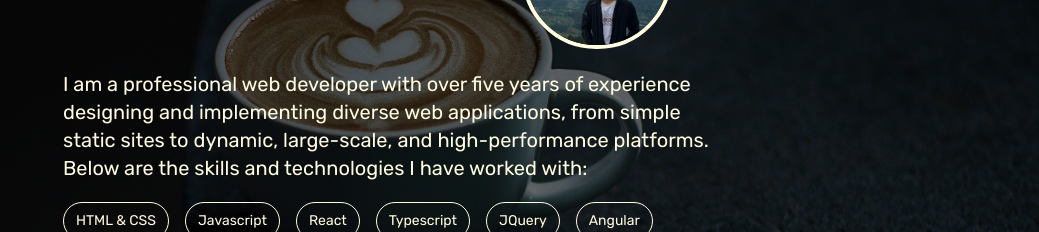
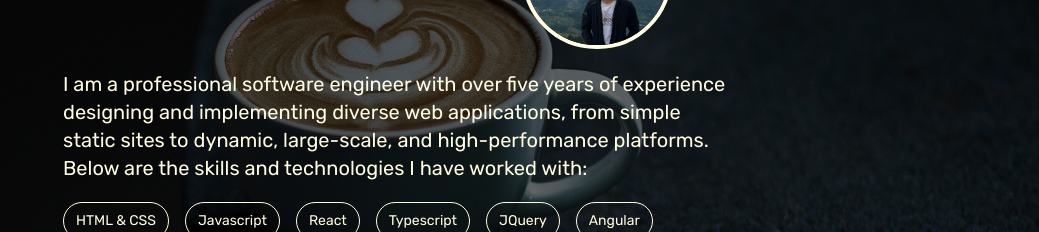
Before and after one commit to myothiha97/portfolio-v2, a Next.js app: page / in a window 1280 px wide. Shown: the part 280-512 px from the top of the page, without its empty margins (241-1280 px from the left). Built offline with nearby package versions, Linux system fonts and the light colour scheme.

Commit message:
feat: update info for intro section and experiences section

```diff
--- a/components/sections/Experiences.tsx
+++ b/components/sections/Experiences.tsx
@@ -9,7 +9,7 @@ import React from "react";
 const EXPERIENCES = [
   {
     title: "Codigo - App Development Company in Singapore",
-    position: "Senior web developer",
+    position: "Senior Software Engineer - Javascript",
     description:
       "Codigo is a software company specializing in mobile and web app development.",
     date: "09/2021 - Present",
@@ -17,18 +17,15 @@ const EXPERIENCES = [
     fullDescription: [
       `Codigo is a software company specializing in mobile and web app
 development.`,
-      `At Codigo, I developed and maintained web applications using
-modern frameworks like React, Next.js, Node.js, Angular, and
-TypeScript. Collaborated with cross-functional teams to deliver
-high-quality, on-time projects tailored to client needs.
-`,
+      `Developed and maintained web applications using modern
+frameworks like React, Next.js, Node.js, Angular, and TypeScript.`,
       `Collaborated closely with cross-functional teams to ensure the
 timely delivery of high-quality web applications.`,
     ],
   },
   {
     title: "Rezerv - Fitness, Wellness & Spa Management Software",
-    position: "web developer",
+    position: "Software Engineer - Javascript",
     description:
       "Codigo is a software company specializing in mobile and web app development.",
     date: "02/2022 - 06/2022",
@@ -37,33 +34,14 @@ timely delivery of high-quality web applications.`,
       `Rezerv is a comprehensive management software for service-based
 businesses in industries such as fitness, wellness, education, arts,
 healthcare, hospitality, and maintenance.`,
-      `As a web developer, I am responsible to develop and maintain the
-platform using React, Next.js, NodeJS and Typescript.
+      `Developed and maintained the platform using React, Next.js, NodeJS
+and Typescript.
 `,
-      `During my time at Rezerv, I collaborated with teams like UI/UX and
-QA to ensure seamless project execution.`,
-    ],
-  },
-  {
-    title: "Freelance",
-    position: "web developer",
-    description:
-      "Codigo is a software company specializing in mobile and web app development.",
-    date: "10/2020 - 09/2021",
-    location: "Yangon, Myanmar",
-    fullDescription: [
-      `Developed websites using HTML, CSS, JavaScript, Typescript,
-React, NodeJS and Nextjs.`,
-      `Provided web development support, creating visually appealing
-designs that aligned with brand standards.
-`,
-      `Enhanced user experience by implementing responsive web design
-and optimizing website performance.`,
     ],
   },
   {
     title: "MM-Digitial-Solutions",
-    position: "Python Developer",
+    position: "Software Engineer - Python",
     description:
       "Codigo is a software company specializing in mobile and web app development.",
     date: "01/2020 - 02/2021",
@@ -74,9 +52,22 @@ support business analytics.`,
       `Enhanced application performance by optimizing Python code and
 adhering to best practices.
 `,
-
       `Integrated machine learning models into Python applications for
 advanced data analysis and predictive insights.`,
+    ],
+  },
+  {
+    title: "Freelance",
+    position: "Software Engineer",
+    description:
+      "Codigo is a software company specializing in mobile and web app development.",
+    date: "10/2020 - 09/2021",
+    location: "Yangon, Myanmar",
+    fullDescription: [
+      `Developed web application using HTML, CSS, JavaScript, PHP,
+Python,Typescript, React, NodeJS and Nextjs.`,
+      `Enhanced user experience by implementing responsive web design
+and optimizing website performance.`,
     ],
   },
 ];
--- a/components/sections/Intro.tsx
+++ b/components/sections/Intro.tsx
@@ -126,10 +126,10 @@ const Intro = () => {
             displayBodyText && "sm:show"
           )}
         >
-          I am a professional web developer with over five years of experience
-          designing and implementing diverse web applications, from simple
-          static sites to dynamic, large-scale, and high-performance platforms.
-          Below are the skills and technologies I have worked with:
+          I am a professional software engineer with over five years of
+          experience designing and implementing diverse web applications, from
+          simple static sites to dynamic, large-scale, and high-performance
+          platforms. Below are the skills and technologies I have worked with:
         </p>
         <div
           className={cn(
--- a/pages/_document.tsx
+++ b/pages/_document.tsx
@@ -4,11 +4,11 @@ export default function Document() {
   return (
     <Html lang="en">
       <Head>
-        <title>Myo Thiha Kyaw - Senior Web developer</title>
+        <title>Myo Thiha Kyaw - Senior Software Engineer</title>
         <link rel="icon" href="/android-chrome-192x192.png" />
         <meta
           name="description"
-          content="Myo Thiha Kyaw, Senior web developer with 5 years of experience in web development.Proficient in React, Next.js, Node.js, Express.js, MongoDB, and other web technologies."
+          content="Myo Thiha Kyaw, Senior software engineer with 5 years of experience in IT industry.Proficient in React, Next.js, Node.js, Express.js, MongoDB, and other web technologies."
         />
         <meta
           name="keywords"
```
